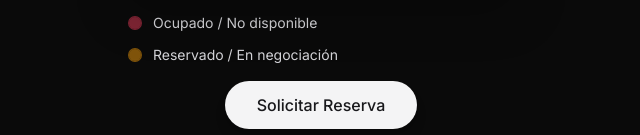
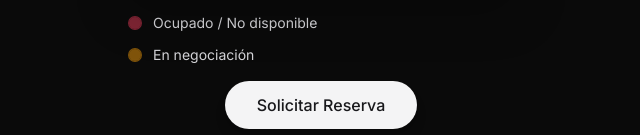
Before and after one commit to origenfotografia/origen_fotografia_calendario, a plain HTML site: page index.html in a window 1280 px wide. Shown: the part 585-720 px from the top of the page, without its empty margins (319-959 px from the left). Drawn offline with nearby package versions, Linux system fonts and the light colour scheme; a web font is replaced by a local one.

Commit message:
Actualizar index.html

```diff
--- a/index.html
+++ b/index.html
@@ -77,7 +77,7 @@
                 </div>
                 <div class="flex items-center gap-3">
                     <div class="w-3 h-3 rounded-full bg-amber-500/50 ring-1 ring-amber-500/50"></div>
-                    <span class="text-sm text-zinc-300">Reservado / En negociación</span>
+                    <span class="text-sm text-zinc-300">En negociación</span>
                 </div>
             </div>
 
```
